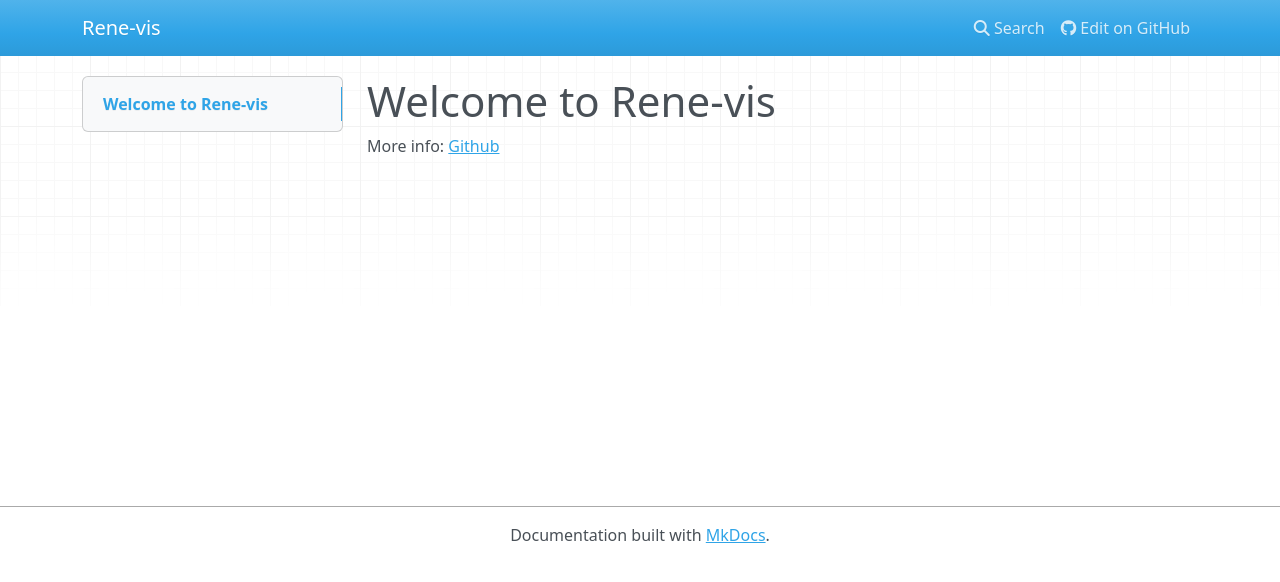
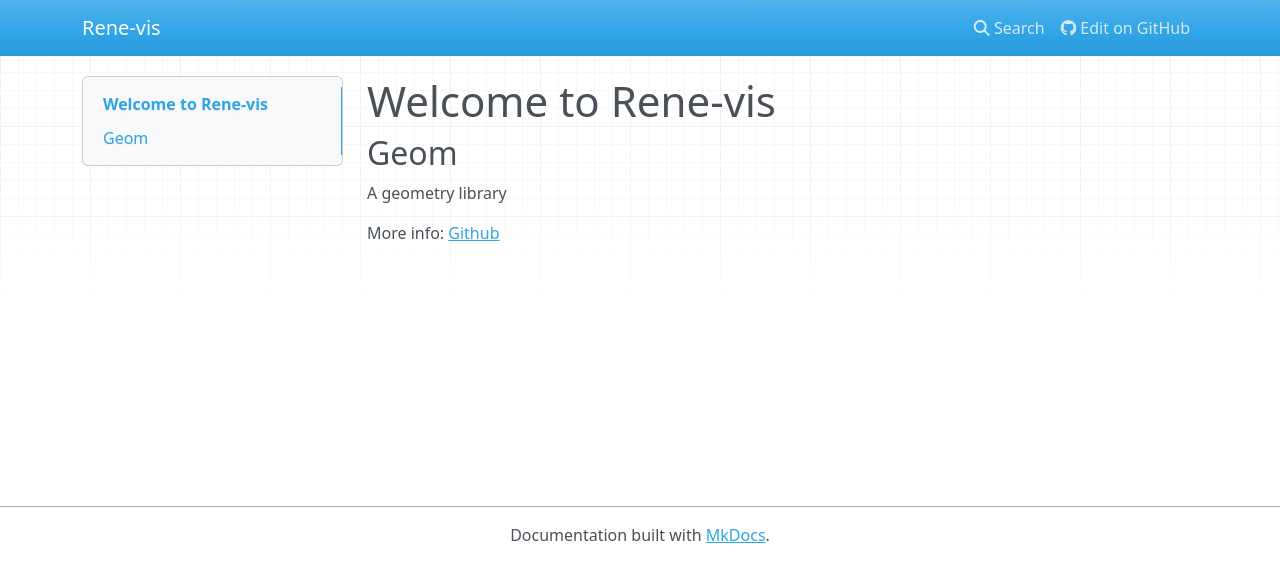
Before and after one commit to rene-vis/rene-vis.github.io, an MkDocs documentation site: the page built from docs/index.md, in a window 1280 px wide. Shown: the top 582 px of the page. Built offline with MkDocs 1.6.1, drawn with Linux system fonts in a browser that asks for light colours; nearby versions of some CDN libraries.

Commit message:
update: update index

```diff
--- a/docs/index.md
+++ b/docs/index.md
@@ -1,3 +1,7 @@
 # Welcome to Rene-vis
 
+## Geom
+
+A geometry library
+
 More info: [Github](https://github.com/rene-vis)
```
